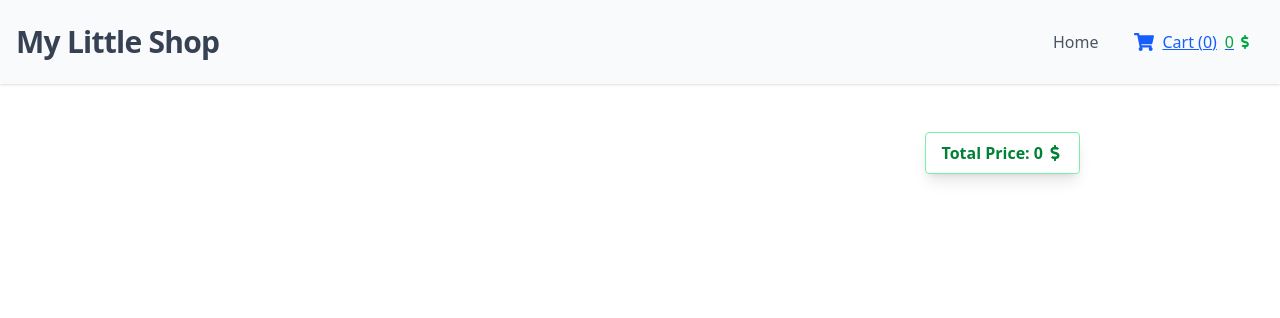
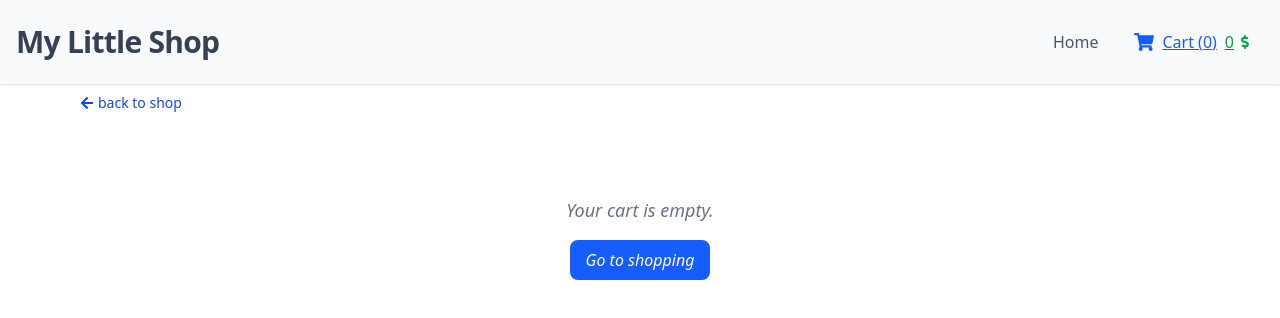
Before and after one commit to danmkt00/little-shop, a React (Vite) app: page /cart in a window 1280 px wide. Shown: the top 318 px of the page. Built offline with nearby package versions, Linux system fonts and the light colour scheme; the HTML template or start-up script is replaced by a standard one.

Commit message:
update cart

```diff
--- a/src/components/Form.jsx
+++ b/src/components/Form.jsx
@@ -34,6 +34,7 @@ const Form = () => {
             >
                 <input
                     type="text"
+                    required
                     value={value}
                     onChange={changeHandler}
                     placeholder="Input product name"
--- a/src/components/ProductsList.jsx
+++ b/src/components/ProductsList.jsx
@@ -63,7 +63,7 @@ const ProductsList = () => {
                 </button>
             </div>
             {visibleProducts.length > 0 ? (
-                <div className="grid grid-cols-1 sm:grid-cols-2 md:grid-cols-3 lg:grid-cols-4 gap-4 px-4">
+                <div className="grid grid-cols-1 sm:grid-cols-2 md:grid-cols-3 lg:grid-cols-4 gap-4 px-6 pb-5">
                     {visibleProducts.map((product) => (
                         <Product key={product.id} product={product} />
                     ))}
--- a/src/pages/Cart.jsx
+++ b/src/pages/Cart.jsx
@@ -1,43 +1,92 @@
-import { FaDollarSign } from "react-icons/fa";
+import { FaDollarSign, FaArrowLeft } from "react-icons/fa";
+import { useNavigate } from "react-router-dom";
 import useCartContext from "../hooks/useCartContext";
 
 const Cart = () => {
-    const { cartItems, price } = useCartContext();
+    const { cartItems, changeCartItemQty, price } = useCartContext();
+    const navigate = useNavigate();
+    const changeQtyHandler = (item, change) => {
+        if (item.count === 1 && change === -1) {
+            if (confirm("Do you want to delete it from cart?!")) {
+                changeCartItemQty(item.id, change);
+                return;
+            } else {
+                return;
+            }
+        }
+
+        changeCartItemQty(item.id, change);
+    };
 
     return (
        <>
-            <div className="relative w-[70vw] mx-auto m-10 space-y-4  p-4">
+    <div className="px-6 sm:px-10 lg:px-20 mb-2 pt-2 text-blue-700">
+        <button
+            onClick={() => navigate("/")}
+            className="text-sm hover:underline cursor-pointer hover:text-blue-900"
+        >
+            <div className="flex items-center gap-1">
+                <FaArrowLeft />
+                <span>back to shop</span>
+            </div>
+        </button>
+    </div>
+
+    <div className="relative w-[95vw] sm:w-[90vw] md:w-[80vw] lg:w-[70vw] mx-auto my-10 space-y-4 p-4">
+        {cartItems.length > 0 ? (
             <div>
                 {cartItems.map((item) => (
                     <div
                         key={item.id}
-                            className="flex items-center space-x-4 border p-2 rounded shadow-sm m-2 hover:shadow-lg transition-transform duration-200 hover:scale-101"
+                        className="flex flex-col sm:flex-row items-center space-y-4 sm:space-y-0 sm:space-x-4 border p-4 rounded shadow-sm m-2 hover:shadow-lg transition-transform duration-200 hover:scale-101"
                     >
                         <img
                             src={item.images[0]}
                             alt={item.title}
-                                className="w-30 h-30 object-cover rounded"
+                             className="w-full sm:w-32 rounded object-contain bg-gray-100 p-1"
                         />
-                            <div className="flex-1">
+                        <div className="flex-1 text-center sm:text-left">
                             <h3 className="font-semibold">{item.title}</h3>
-                                <p className="text-green-600 font-medium flex items-center">
+                            <p className="text-green-600 font-medium flex justify-center sm:justify-start items-center">
                                 <FaDollarSign className="mr-1" />
                                 {item.price}
                             </p>
                         </div>
-                            <div className="text-gray-700 font-semibold m-10">
+                        <div className="flex items-center justify-center sm:justify-start space-x-2">
+                            <button
+                                className="text-2xl cursor-pointer p-2  transition-transform duration-200 hover:scale-120"
+                                onClick={() => changeQtyHandler(item, 1)}
+                            >
+                                +
+                            </button>
+                            <button
+                                className="text-2xl cursor-pointer transition-transform duration-200 hover:scale-120"
+                                onClick={() => changeQtyHandler(item, -1)}
+                            >
+                                -
+                            </button>
+                            <div className="text-gray-700 font-semibold ml-4">
                                 Qty: {item.count}
                             </div>
                         </div>
+                    </div>
                 ))}
+                <div className="absolute top-2 right-2 bg-white px-4 py-2 rounded shadow-lg flex items-center font-semibold text-green-700 border border-green-300 hover:-translate-y-1 hover:shadow-xl transition-transform duration-200">
+                    Total Price: {price}
+                    <FaDollarSign className="ml-1" />
                 </div>
-
-                <div
-                    className="absolute top-2 right-2 bg-white px-4 py-2 rounded shadow-lg flex items-center font-semibold text-green-700 border border-green-300
-                hover:-translate-y-1 hover:shadow-xl transition-transform duration-200"
+            </div>
+        ) : (
+            <div className="text-center text-gray-500 italic mt-6 space-y-4">
+                <p className="text-lg">Your cart is empty.</p>
+                <button
+                    onClick={() => navigate("/")}
+                    className="px-4 py-2 bg-blue-600 text-white rounded-lg hover:bg-blue-700 transition cursor-pointer"
                 >
-                    Total Price: {price} <FaDollarSign className="ml-1" />
+                    Go to shopping
+                </button>
             </div>
+        )}
     </div>
 </>
     );
--- a/src/providers/CartProvider.jsx
+++ b/src/providers/CartProvider.jsx
@@ -1,10 +1,18 @@
-import { useState } from "react";
+import { useState, useEffect } from "react";
 
 import CartContext from "../context/CartContext";
 
 const CartProvider = ({ children }) => {
     const [cartItems, setCartItems] = useState([]);
     const [price, setPrice] = useState(0);
+
+    useEffect(() => {
+        const total = cartItems.reduce((acc, item) => {
+            return acc + item.price * item.count;
+        }, 0);
+
+        setPrice(Number(total.toFixed(2)));
+    }, [cartItems]);
 
     const addNewCartElement = (product) => {
         setCartItems((prevItems) => {
@@ -22,16 +30,27 @@ const CartProvider = ({ children }) => {
                 return [...prevItems, { ...product, count: 1 }];
             }
         });
-
-        setPrice((prevPrice) => {
-            const sum = Number(prevPrice) + Number(product.price);
-            return Number(sum.toFixed(2));
-        });
     };
 
     const resetCartItems = () => {
         setCartItems([]);
         setPrice(0);
+    };
+
+    const changeCartItemQty = (itemId, delta = 1) => {
+        setCartItems((prevItems) => {
+            return prevItems
+                .map((item) => {
+                    if (item.id === itemId) {
+                        const newCount = item.count + delta;
+                        return newCount > 0
+                            ? { ...item, count: newCount }
+                            : null;
+                    }
+                    return item;
+                })
+                .filter((item) => item !== null);
+        });
     };
 
     return (
@@ -40,6 +59,7 @@ const CartProvider = ({ children }) => {
                 cartItems,
                 addNewCartElement,
                 resetCartItems,
+                changeCartItemQty,
                 price,
             }}
         >
```
Lines whose indentation alone changed are shown as unchanged.
